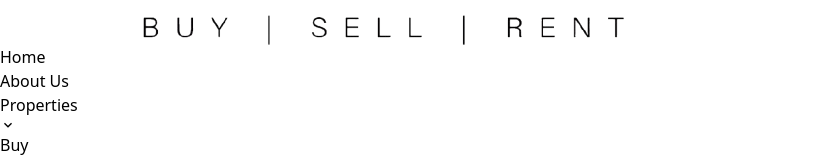
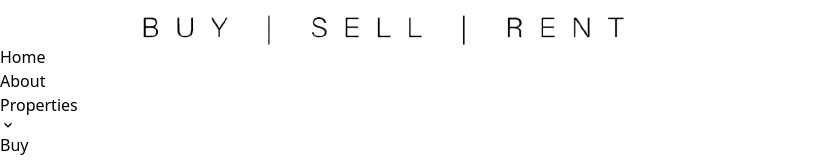
Before and after one commit to 44fahadhasan/sufiza-client, a React (Vite) app: page / in a window 1280 px wide. Shown: the part 325-485 px from the top of the page, without its empty margins (0-818 px from the left). Built offline with nearby package versions, Linux system fonts and the light colour scheme.

Commit message:
some updated

```diff
--- a/src/data/data.js
+++ b/src/data/data.js
@@ -12,8 +12,8 @@ export const mainNavbar = [
     path: "/",
   },
   {
-    label: "About Us",
-    path: "about-us",
+    label: "About",
+    path: "about",
   },
   {
     label: "Properties",
@@ -61,7 +61,7 @@ export const mainNavbar = [
   },
   {
     label: "Services",
-    path: "Services",
+    path: "services",
   },
   {
     label: "Blog",
--- a/src/routes/Route.jsx
+++ b/src/routes/Route.jsx
@@ -25,7 +25,7 @@ const routes = createBrowserRouter([
         ),
       },
       {
-        path: "about-us",
+        path: "about",
         element: (
           <Suspense fallback={null}>
             <AboutPage />
```
